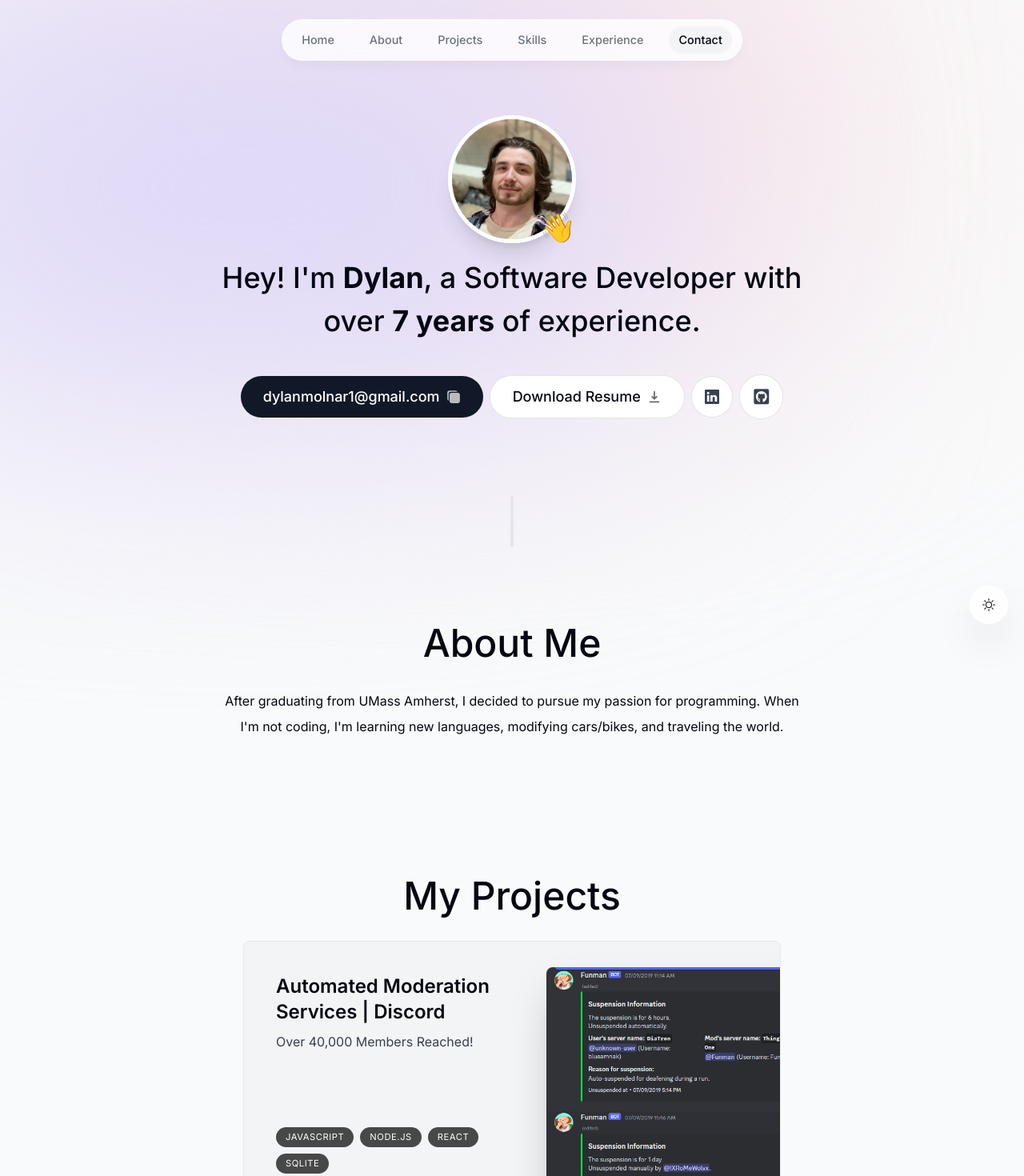
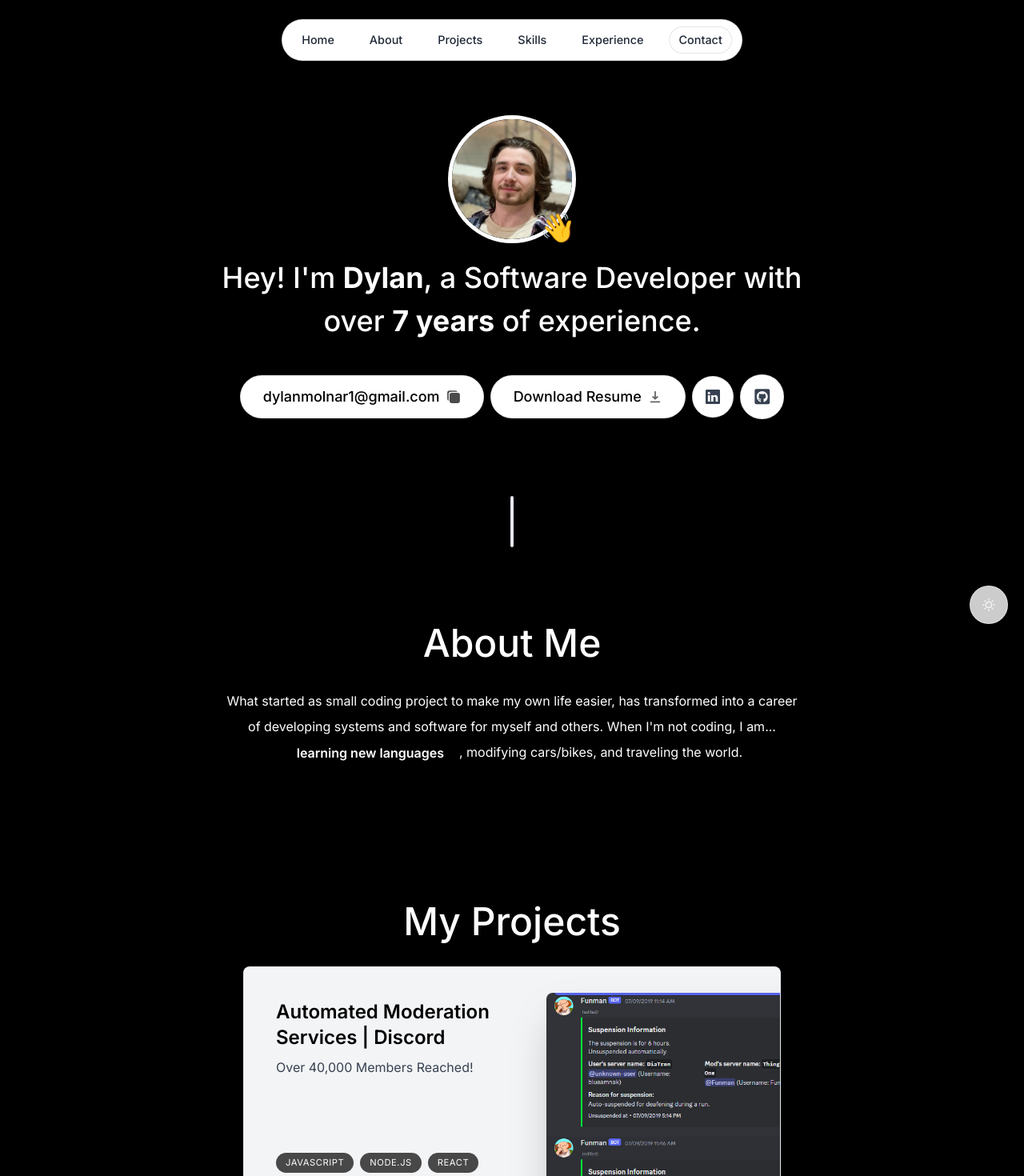
Before and after one commit to dylanjmolnar/portfolio, a Next.js app: page / in a window 1280 px wide. Shown: the top 1470 px of the page at 80% size. Built offline with nearby package versions, Linux system fonts and the light colour scheme.

Commit message:
new aestetic and small improvements

```diff
--- a/app/layout.tsx
+++ b/app/layout.tsx
@@ -25,11 +25,8 @@ export default function RootLayout({
   return (
     <html lang="en" className="!scroll-smooth">
       <body
-        className={`${inter.className} bg-gray-50 text-gray-950 relative pt-28 sm:pt-36 dark:bg-gray-900 dark:text-gray-50 dark:text-opacity-90`}
+        className={`${inter.className} bg-black text-white relative pt-28 sm:pt-36`}
       >
-        <div className="bg-[#fbe2e3] absolute top-[-6rem] -z-10 right-[11rem] h-[31.25rem] w-[31.25rem] rounded-full blur-[10rem] sm:w-[68.75rem] dark:bg-[#946263]"></div>
-        <div className="bg-[#dbd7fb] absolute top-[-1rem] -z-10 left-[-35rem] h-[31.25rem] w-[50rem] rounded-full blur-[10rem] sm:w-[68.75rem] md:left-[-33rem] lg:left-[-28rem] xl:left-[-15rem] 2xl:left-[-5rem] dark:bg-[#676394]"></div>
-
         <ThemeContextProvider>
           <ActiveSectionContextProvider>
             <Header />
--- a/app/page.tsx
+++ b/app/page.tsx
@@ -15,6 +15,7 @@ export default function Home() {
       <Projects />
       <Skills />
       <Experience />
+      <SectionDivider />
       <Contact />
     </main>
   );
--- a/components/about.tsx
+++ b/components/about.tsx
@@ -1,12 +1,25 @@
 "use client";
 
-import React from "react";
+import React, { useEffect, useState } from "react";
 import SectionHeading from "./section-heading";
-import { motion } from "framer-motion";
+import { AnimatePresence, motion } from "framer-motion";
 import { useSectionInView } from "@/lib/hooks";
 
 export default function About() {
   const { ref } = useSectionInView("About");
+  const languages = [
+    "learning new languages",
+    "aprendiendo nuevas lenguas",
+    "neue Sprachen lernen",
+  ];
+  const [activeLangIndex, setActiveLangIndex] = useState(0);
+
+  useEffect(() => {
+    const id = setInterval(() => {
+      setActiveLangIndex((prev) => (prev + 1) % languages.length);
+    }, 8000);
+    return () => clearInterval(id);
+  }, [languages.length]);
 
   return (
     <motion.section
@@ -19,8 +32,23 @@ export default function About() {
     >
       <SectionHeading>About me</SectionHeading>
       <p className="mb-3">
-        After graduating from UMass Amherst, I decided to pursue my passion for programming.
-        When I'm not coding, I'm learning new languages, modifying cars/bikes, and traveling the world.
+        What started as small coding project to make my own life easier, has transformed into a career of developing systems and software for myself and others.
+        When I'm not coding, I am...{" "}
+        <span className="inline-flex h-7 items-center overflow-hidden align-middle min-w-[22ch] justify-center">
+          <AnimatePresence mode="wait">
+            <motion.span
+              key={languages[activeLangIndex]}
+              initial={{ y: -12, opacity: 0 }}
+              animate={{ y: 0, opacity: 1 }}
+              exit={{ y: 12, opacity: 0 }}
+              transition={{ duration: 0.75, ease: "easeInOut" }}
+              className="font-semibold text-white"
+            >
+              {languages[activeLangIndex]}
+            </motion.span>
+          </AnimatePresence>
+        </span>
+        , modifying cars/bikes, and traveling the world.
       </p>
     </motion.section>
   );
--- a/components/contact.tsx
+++ b/components/contact.tsx
@@ -47,10 +47,10 @@ export default function Contact() {
       <br/>
       <button
         onClick={handleCopyEmail}
-        className={`group px-7 py-3 flex items-center gap-2 rounded-full outline-none hover:scale-110 active:scale-105 transition whitespace-nowrap mx-auto ${
+        className={`group bg-white px-7 py-3 flex items-center justify-center gap-2 rounded-full outline-none hover:scale-110 active:scale-105 transition cursor-pointer borderBlack dark:bg-white/10 whitespace-nowrap min-w-[19rem] mx-auto ${
           emailCopied
-            ? "bg-green-500 text-white"
-            : "bg-gray-900 text-white hover:bg-gray-950"
+            ? "bg-green-500 text-black"
+            : "text-black dark:text-white hover:bg-white/90"
         }`}
       >
         {emailCopied ? (
--- a/components/experience.tsx
+++ b/components/experience.tsx
@@ -1,6 +1,7 @@
 "use client";
 
 import React from "react";
+import Image from "next/image";
 import SectionHeading from "./section-heading";
 import { experiencesData } from "@/lib/data";
 import { useSectionInView } from "@/lib/hooks";
@@ -25,11 +26,23 @@ export default function Experience() {
             <div className="bg-gray-100 border border-black/5 rounded-lg p-6 sm:p-8 hover:bg-gray-200 transition dark:bg-white/10 dark:hover:bg-white/20 dark:border-white/10">
               <div className="flex flex-col sm:flex-row sm:items-start sm:justify-between gap-4 mb-4">
                 <div className="flex items-start gap-4">
-                  <div className="bg-white p-3 rounded-full shadow-md dark:bg-white/15 flex-shrink-0">
-                    <div className="text-2xl text-gray-700 dark:text-white/80">
-                      {item.icon}
+                  {(item as any).iconType === "image" && (item as any).iconUrl ? (
+                    <div className="flex-shrink-0">
+                      <Image
+                        src={`${process.env.NODE_ENV === 'production' ? '' : '/'}${(item as any).iconUrl}`}
+                        alt={item.title}
+                        width={100}
+                        height={100}
+                        className="w-40 h-16 object-contain"
+                      />
                     </div>
-                  </div>
+                  ) : (
+                    <div className="bg-white p-3 rounded-full shadow-md dark:bg-white/15 flex-shrink-0">
+                      <div className="text-2xl text-gray-700 dark:text-white/80">
+                        {item.icon}
+                      </div>
+                    </div>
+                  )}
                   <div>
                     <h3 className="text-xl font-semibold capitalize text-gray-950 dark:text-white">
                       {item.title}
--- a/components/header.tsx
+++ b/components/header.tsx
@@ -14,7 +14,7 @@ export default function Header() {
   return (
     <header className="z-[999] relative">
       <motion.div
-        className="fixed top-0 left-1/2 h-[4.5rem] w-full rounded-none border border-white border-opacity-40 bg-white bg-opacity-80 shadow-lg shadow-black/[0.03] backdrop-blur-[0.5rem] sm:top-6 sm:h-[3.25rem] sm:w-[36rem] sm:rounded-full dark:bg-gray-950 dark:border-black/40 dark:bg-opacity-75"
+        className="fixed top-0 left-1/2 h-[4.5rem] w-full rounded-none borderBlack bg-white shadow-lg shadow-black/[0.08] backdrop-blur-[0.5rem] sm:top-6 sm:h-[3.25rem] sm:w-[36rem] sm:rounded-full dark:bg-white/10 dark:border-white/10"
         initial={{ y: -100, x: "-50%", opacity: 0 }}
         animate={{ y: 0, x: "-50%", opacity: 1 }}
       ></motion.div>
@@ -30,9 +30,9 @@ export default function Header() {
             >
               <Link
                 className={clsx(
-                  "flex w-full items-center justify-center px-3 py-3 hover:text-gray-950 transition dark:text-gray-500 dark:hover:text-gray-300",
+                  "flex w-full items-center justify-center px-3 py-3 transition text-gray-800 hover:text-black dark:text-gray-200 dark:hover:text-white",
                   {
-                    "text-gray-950 dark:text-gray-200":
+                    "text-black dark:text-white":
                       activeSection === link.name,
                   }
                 )}
@@ -46,7 +46,7 @@ export default function Header() {
 
                 {link.name === activeSection && (
                   <motion.span
-                    className="bg-gray-100 rounded-full absolute inset-0 -z-10 dark:bg-gray-800"
+                    className="bg-white rounded-full absolute inset-0 -z-10 dark:bg-white/10 borderBlack"
                     layoutId="activeSection"
                     transition={{
                       type: "spring",
--- a/components/intro.tsx
+++ b/components/intro.tsx
@@ -113,10 +113,10 @@ export default function Intro() {
         <div className="flex flex-col sm:flex-row items-center justify-center gap-2">
           <button
             onClick={handleCopyEmail}
-            className={`group px-7 py-3 flex items-center gap-2 rounded-full outline-none hover:scale-110 active:scale-105 transition whitespace-nowrap ${
+            className={`group bg-white px-7 py-3 flex items-center justify-center gap-2 rounded-full outline-none hover:scale-110 active:scale-105 transition cursor-pointer borderBlack dark:bg-white/10 whitespace-nowrap min-w-[19rem] ${
               emailCopied
-                ? "bg-green-500 text-white"
-                : "bg-gray-900 text-white hover:bg-gray-950"
+                ? "bg-green-500 text-black"
+                : "text-black dark:text-white hover:bg-white/90"
             }`}
           >
             {emailCopied ? (
@@ -131,7 +131,7 @@ export default function Intro() {
           </button>
 
           <a
-            className="group bg-white px-7 py-3 flex items-center gap-2 rounded-full outline-none hover:scale-110 active:scale-105 transition cursor-pointer borderBlack dark:bg-white/10 whitespace-nowrap"
+            className="group bg-white px-7 py-3 flex items-center gap-2 rounded-full outline-none hover:scale-110 active:scale-105 transition cursor-pointer borderBlack dark:bg-white/10 whitespace-nowrap text-black dark:text-white hover:bg-white/90"
             href="./Resume.pdf"
             download
           >
--- a/components/project.tsx
+++ b/components/project.tsx
@@ -32,7 +32,9 @@ export default function Project({
     >
       <section className="bg-gray-100 max-w-[42rem] border border-black/5 rounded-lg overflow-hidden sm:pr-8 relative sm:h-[20rem] hover:bg-gray-200 transition sm:group-even:pl-8 dark:text-white dark:bg-white/10 dark:hover:bg-white/20">
         <div className="pt-4 pb-7 px-5 sm:pl-10 sm:pr-2 sm:pt-10 sm:max-w-[50%] flex flex-col h-full sm:group-even:ml-[18rem]">
-          <h3 className="text-2xl font-semibold">{title}</h3>
+          <h3 className="text-2xl font-semibold text-black dark:text-white">
+            {title}
+          </h3>
           <p className="mt-2 leading-relaxed text-gray-700 dark:text-white/70">
             {description}
           </p>
--- a/lib/data.ts
+++ b/lib/data.ts
@@ -35,8 +35,10 @@ export const experiencesData = [
     title: "University of Massachusetts Amherst",
     location: "Amherst, MA",
     description:
-      "Bachelor of Science in Chemical Engineering\nMinor in Chemistry",
+      "BS in Chemical Engineering\nMinor in Chemistry",
     icon: React.createElement(LuGraduationCap),
+    iconType: "image",
+    iconUrl: "umass-logo2.png",
     date: `2018 - 2022`,
   },
   {
@@ -45,7 +47,7 @@ export const experiencesData = [
     description:
       "Develop and deliver custom software solutions and services. Specialize in full-stack development, system architecture, and scalable application design.",
     icon: React.createElement(FaReact),
-    date: "2018 - present",
+    date: "2017 - present",
   },
   {
     title: "Pfizer | Automation Engineer",
@@ -53,6 +55,8 @@ export const experiencesData = [
     description:
       "Design, develop, and maintain automated control systems and software solutions for pharmaceutical manufacturing processes.",
     icon: React.createElement(CgWorkAlt),
+    iconType: "image",
+    iconUrl: "Pfizer_logo.png",
     date: "2022 - present",
   },
 ] as const;
@@ -68,7 +72,7 @@ export const projectsData = [
   {
     title: "Retail Smart",
     description:
-      "",
+      "Connecting clients and wholesalers around New England!",
     tags: ["TypeScript", "React Native", "Chakra UI", "Firebase"],
     imageUrl: "wordanalytics.PNG",
   },
```
Also changed, not shown: public/Pfizer_Logo.png (added), public/umass-logo2.png (added).
